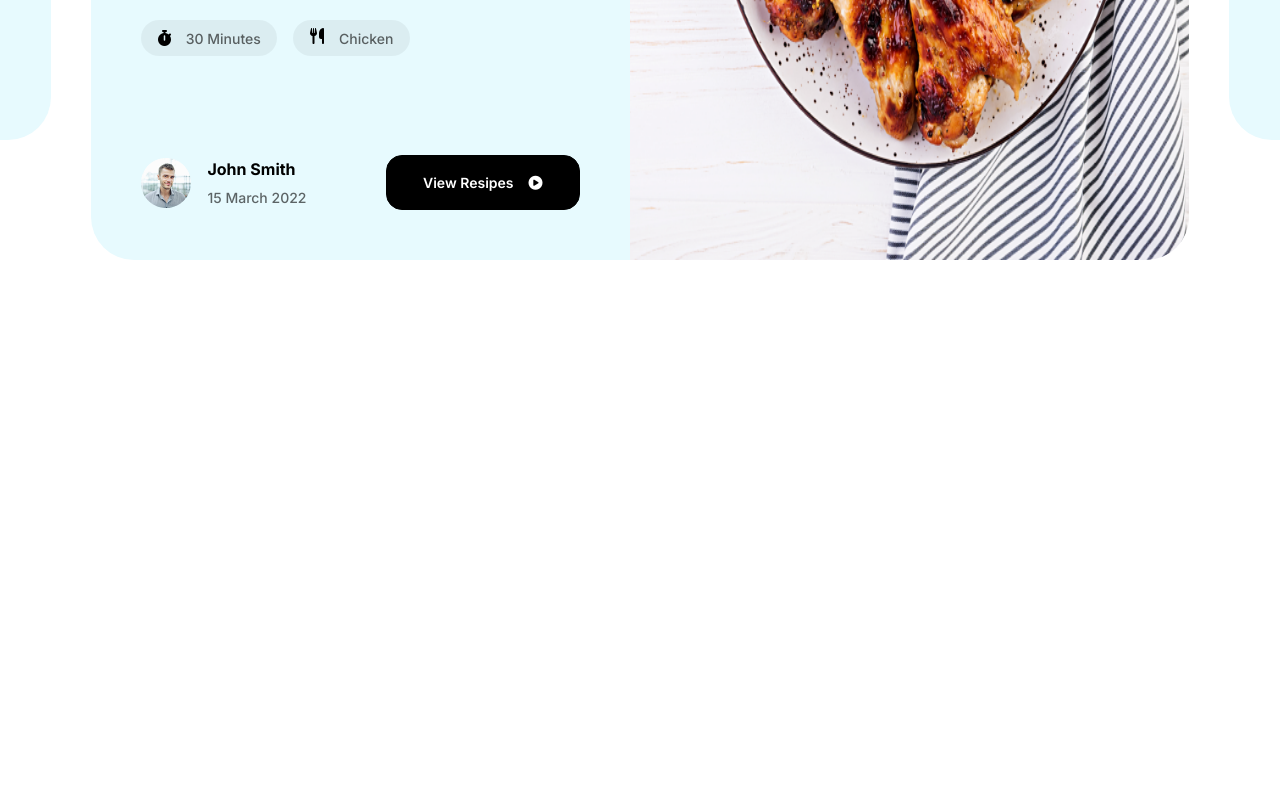
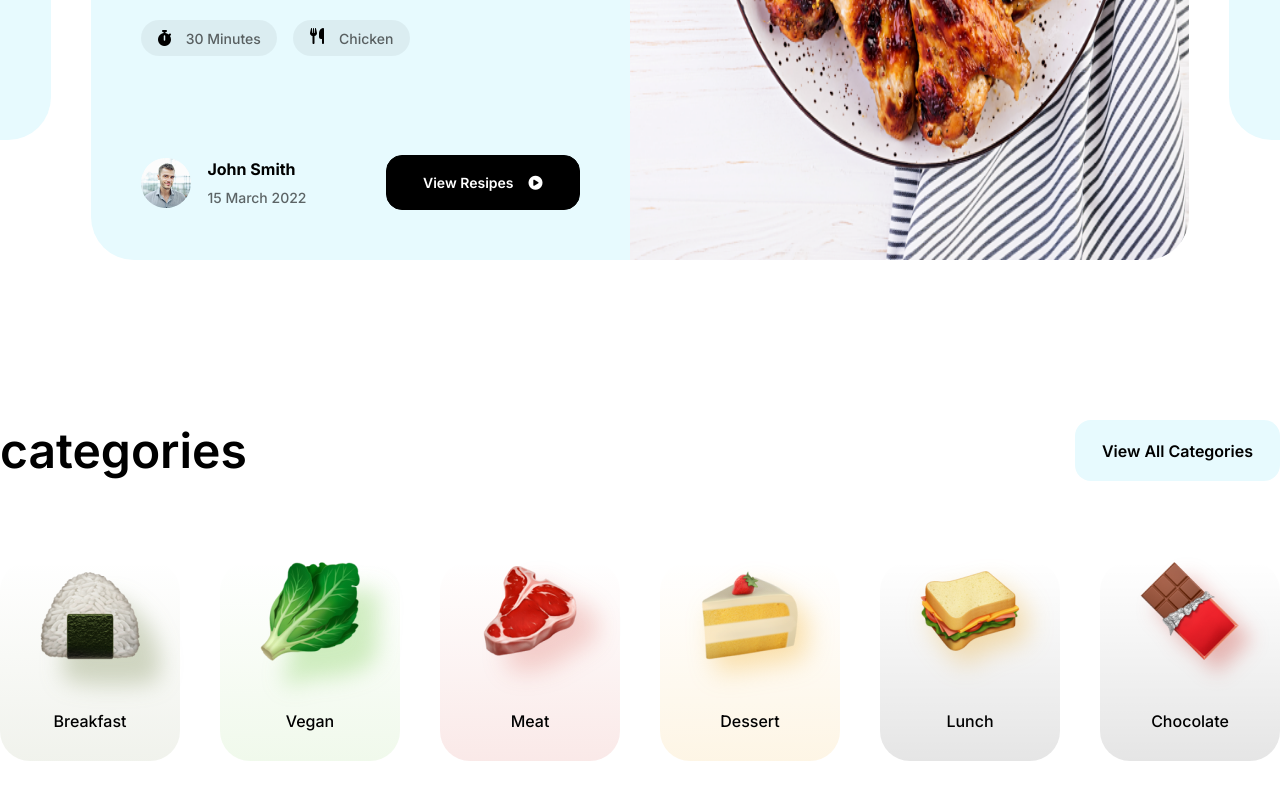
Before and after one commit to Taposhpaul1998/Foodieland, a website built with Vite: page index.html in a window 1280 px wide. Shown: the part 732-1532 px from the top of the page. Before the commit the page ends 1152 px from the top, so only its background shows below. Built offline with nearby package versions, Linux system fonts and the light colour scheme.

Commit message:
create categories section

```diff
--- a/index.html
+++ b/index.html
@@ -80,6 +80,40 @@
       <div class="hero-block-right"></div>
     </section>
     <!-- hero section end  -->
+    <!-- categories section start  -->
+    <section class="categories-wrapper container" id="categories">
+      <div class="categories-title flex">
+        <h2 class="section-title">categories</h2>
+        <a id="allCategoris" href="#">View All Categories</a>
+      </div>
+      <div class="categories-carts flex-wrap">
+        <div class="single-cart break-fast">
+          <img src="/public/assets/home-image/image 25.png" alt="">
+          <span>Breakfast</span>
+        </div>
+        <div class="single-cart vegan">
+          <img src="/public/assets/home-image/image 20.png" alt="">
+          <span>Vegan</span>
+        </div>
+        <div class="single-cart meat">
+          <img src="/public/assets/home-image/image 21.png" alt="">
+          <span>Meat</span>
+        </div>
+        <div class="single-cart dessert">
+          <img src="/public/assets/home-image/image 22.png" alt="">
+          <span>Dessert</span>
+        </div>
+        <div class="single-cart lunch">
+          <img src="/public/assets/home-image/image 23.png" alt="">
+          <span>Lunch</span>
+        </div>
+        <div class="single-cart chocoate">
+          <img src="/public/assets/home-image/image 24.png" alt="">
+          <span>Chocolate</span>
+        </div>
+      </div>
+    </section>
+    <!-- categories section end  -->
 
   </div>
   <script type="module" src="/main.js"></script>
--- a/style.css
+++ b/style.css
@@ -44,6 +44,14 @@ body {
 .container {
   width: 1280px;
   margin: auto;
+}
+
+.section-title {
+  font-size: 48px;
+  font-family: var(--var--inter);
+  font-weight: 600;
+  letter-spacing: -4%;
+  color: var(--var--text-black);
 }
 
 .btn {
@@ -300,3 +308,135 @@ body {
   height: 100%;
   border-radius: 0 43px 43px 0;
 }
+
+/* categories section  */
+.categories-wrapper {
+  margin-bottom: 183px;
+}
+
+.categories-title {
+  margin-bottom: 80px;
+}
+
+.categories-title #allCategoris {
+  font-size: 16px;
+  font-family: var(--var--inter);
+  font-weight: 600;
+  letter-spacing: -2%;
+  color: var(--var--text-black);
+  text-decoration: none;
+  background: var(--var--bg-1);
+  padding: 21px 27px 20px 27px;
+  border-radius: 16px;
+  transition: .3s ease;
+}
+
+.categories-title #allCategoris:hover {
+  background: #dbf5fb;
+}
+
+.categories-carts .single-cart {
+  width: 180px;
+  display: flex;
+  flex-direction: column;
+  align-items: center;
+  gap: 50px;
+  padding-bottom: 30px;
+  border-radius: 30px;
+}
+
+.categories-carts .break-fast {
+  background: linear-gradient(to top, rgba(112, 130, 70, 0.1), rgba(112, 130, 70, 0));
+  transition: .5s ease;
+}
+
+.categories-carts .break-fast img {
+  filter: drop-shadow(21px 26px 11px rgba(112, 130, 70, 0.3));
+  z-index: -1;
+
+}
+
+.categories-carts .break-fast:hover {
+  background: linear-gradient(to top, rgba(112, 130, 70, 0.15), rgba(112, 130, 70, 0));
+  cursor: pointer;
+}
+
+.categories-carts .vegan {
+  background: linear-gradient(to top, rgba(108, 198, 63, 0.1), rgba(108, 198, 63, 0));
+  transition: .5s ease;
+}
+
+.categories-carts .vegan img {
+  filter: drop-shadow(21px 26px 11px rgba(108, 198, 63, 0.3));
+  z-index: -1;
+
+}
+
+.categories-carts .vegan:hover {
+  background: linear-gradient(to top, rgba(108, 198, 63, 0.15), rgba(108, 198, 63, 0));
+  cursor: pointer;
+}
+
+.categories-carts .meat {
+  background: linear-gradient(to top, rgb(204, 38, 27, 0.1), rgb(204, 38, 27, 0));
+  transition: .5s ease;
+}
+
+.categories-carts .meat img {
+  filter: drop-shadow(21px 17px 12px rgba(204, 38, 27, 0.2));
+  z-index: -1;
+
+}
+
+.categories-carts .meat:hover {
+  background: linear-gradient(to top, rgb(204, 38, 27, 0.15), rgb(204, 38, 27, 0));
+  cursor: pointer;
+}
+
+.categories-carts .dessert {
+  background: linear-gradient(to top, rgb(240, 158, 0, 0.1), rgb(240, 158, 0, 0));
+  transition: .5s ease;
+}
+
+.categories-carts .dessert img {
+  filter: drop-shadow(10px 13px 13px rgb(240, 158, 0, 0.3));
+  z-index: -1;
+
+}
+
+.categories-carts .dessert:hover {
+  background: linear-gradient(to top, rgb(240, 158, 0, 0.15), rgb(240, 158, 0, 0));
+  cursor: pointer;
+}
+
+.categories-carts .lunch {
+  background: linear-gradient(to top, rgb(0, 0, 0, 0.1), rgb(0, 0, 0, 0));
+  transition: .5s ease;
+}
+
+.categories-carts .lunch img {
+  filter: drop-shadow(10px 13px 13px rgb(240, 158, 0, 0.3));
+  z-index: -1;
+
+}
+
+.categories-carts .lunch:hover {
+  background: linear-gradient(to top, rgb(0, 0, 0, 0.15), rgb(0, 0, 0, 0));
+  cursor: pointer;
+}
+
+.categories-carts .chocoate {
+  background: linear-gradient(to top, rgb(0, 0, 0, 0.1), rgb(0, 0, 0, 0));
+  transition: .5s ease;
+}
+
+.categories-carts .chocoate img {
+  filter: drop-shadow(13px 13px 10px rgba(204, 38, 27, 0.3));
+  z-index: -1;
+
+}
+
+.categories-carts .chocoate:hover {
+  background: linear-gradient(to top, rgb(0, 0, 0, 0.15), rgb(0, 0, 0, 0));
+  cursor: pointer;
+}
```
Also changed, not shown: public/assets/home-image/image 20.png (added), public/assets/home-image/image 21.png (added), public/assets/home-image/image 22.png (added), public/assets/home-image/image 23.png (added), public/assets/home-image/image 24.png (added), public/assets/home-image/image 25.png (added).
